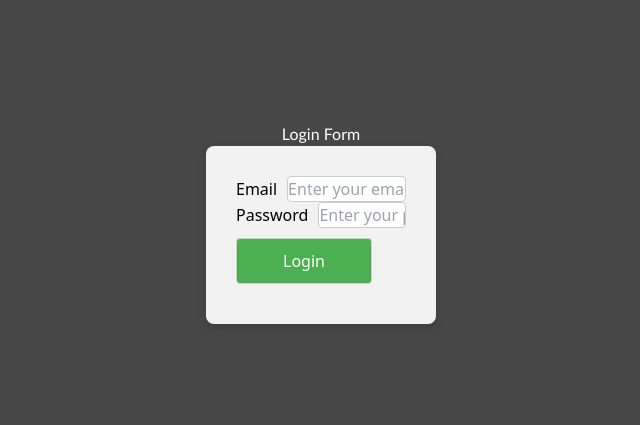
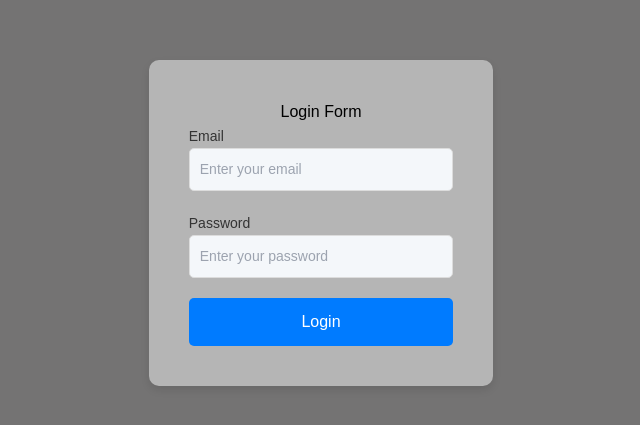
Before and after one commit to Adweeb252/HackethiX-CTF, a React (Vite) app: page /login in a window 1280 px wide. Shown: the part 177-602 px from the top of the page, without its empty margins (319-959 px from the left). Built offline with nearby package versions, Linux system fonts and the light colour scheme.

Commit message:
added routed

```diff
--- a/src/App.jsx
+++ b/src/App.jsx
@@ -4,6 +4,7 @@ import Login from './pages/Login'
 import HomePage from './pages/HomePage';
 import NotFound from './pages/NotFound';
 import Flag from './pages/Flag';
+import Submit from './pages/Submit';
 import Leaderboard from './pages/Leaderboard'
 
 function App() {
@@ -13,6 +14,7 @@ function App() {
           <Route index element = {<Home/>}/>
           <Route path = '/login' element = {<Login/>}/>
           <Route path = '/Flag' element = {<Flag/>}/>
+          <Route path = '/Submit' element = {<Submit/>}/>
           <Route path = '/Leaderboard' element = {<Leaderboard/>}/>
           <Route path = '*' element = {<NotFound/>}/>
         </Route>
--- /dev/null
+++ b/src/components/EventForm.jsx
@@ -0,0 +1,85 @@
+import { useState } from "react";
+
+const EventForm = () => {
+  const [eventId, setEventId] = useState("");
+  const [teamName, setTeamName] = useState("");
+  const [flags, setFlags] = useState(Array(10).fill(""));
+
+  const handleFlagChange = (index, value) => {
+    const updatedFlags = [...flags];
+    updatedFlags[index] = value;
+    setFlags(updatedFlags);
+  };
+
+  const handleSubmit = (e) => {
+    e.preventDefault();
+    const formData = {
+      eventId,
+      teamName,
+      flags,
+    };
+    console.log("Form Data Submitted:", formData);
+  };
+
+  return (
+    <div className="max-w-lg mx-auto p-5    ">
+      <h1 className="text-3xl font-bold text-center mb-6 text-gray-300">Submission Page</h1>
+      <form onSubmit={handleSubmit} className="space-y-6 bg-gray-800 p-6 rounded-lg shadow-lg">
+        <div>
+          <label htmlFor="eventId" className="block text-white font-medium mb-2">
+            Thon ID
+          </label>
+          <input
+            type="text"
+            id="eventId"
+            value={eventId}
+            onChange={(e) => setEventId(e.target.value)}
+            className="w-full p-2 border border-gray-600 rounded-lg bg-gray-700 text-white focus:outline-none"
+            required
+          />
+        </div>
+
+        <div>
+          <label htmlFor="teamName" className="block text-white font-medium mb-2">
+            Team Name
+          </label>
+          <input
+            type="text"
+            id="teamName"
+            value={teamName}
+            onChange={(e) => setTeamName(e.target.value)}
+            className="w-full p-2 border border-gray-600 rounded-lg bg-gray-700 text-white focus:outline-none"
+            required
+          />
+        </div>
+
+        <div>
+          <label className="block text-white font-medium mb-2">Flags</label>
+          {flags.map((flag, index) => (
+            <div key={index} className="mb-3">
+              <input
+                type="text"
+                placeholder={`Flag ${index + 1}`}
+                value={flag}
+                onChange={(e) => handleFlagChange(index, e.target.value)}
+                className="w-full p-2 rounded-lg bg-gray-700 text-white focus:outline-none"
+                required
+              />
+            </div>
+          ))}
+        </div>
+
+        <div>
+          <button
+            type="submit"
+            className="w-full p-3 bg-gray-700 text-white font-semibold rounded-lg hover:bg-blue-700 focus:outline-none"
+          >
+            Submit
+          </button>
+        </div>
+      </form>
+    </div>
+  );
+};
+
+export default EventForm;
--- /dev/null
+++ b/src/components/LeaderboardComp.jsx
@@ -0,0 +1,35 @@
+const LeaderboardComp = ({ data }) => {
+  return (
+    <div className="max-w-2xl mx-auto p-4">
+      <h1 className="text-4xl font-bold text-center text-gray-300 p-5 mb-6">Leaderboard</h1>
+      <div className="bg-gray-800 rounded-lg shadow-lg overflow-hidden">
+        <table className="min-w-full bg-gray-900">
+          <thead>
+            <tr>
+              <th className="px-6 py-3 text-left text-xs font-medium text-gray-400 uppercase tracking-wider">
+                Thon ID
+              </th>
+              <th className="px-6 py-3 text-left text-xs font-medium text-gray-400 uppercase tracking-wider">
+                Name
+              </th>
+              <th className="px-6 py-3 text-left text-xs font-medium text-gray-400 uppercase tracking-wider">
+                Points
+              </th>
+            </tr>
+          </thead>
+          <tbody>
+            {data.map((user, index) => (
+              <tr key={user.id} className={index % 2 === 0 ? 'bg-gray-800' : 'bg-gray-700'}>
+                <td className="px-6 py-4 text-white">{index + 1}</td>
+                <td className="px-6 py-4 text-white">{user.name}</td>
+                <td className="px-6 py-4 text-white">{user.points}</td>
+              </tr>
+            ))}
+          </tbody>
+        </table>
+      </div>
+    </div>
+  );
+};
+
+export default LeaderboardComp;
--- a/src/pages/App.css
+++ b/src/pages/App.css
@@ -35,7 +35,7 @@ section {
   margin-bottom: 10px;
   padding: 10px 15px;
   color: #ddd;
-  font-size: 24px;
+  font-size: 22px;
 }
 
 footer {
--- a/src/pages/Home.jsx
+++ b/src/pages/Home.jsx
@@ -77,6 +77,7 @@ function App() {
               speed={75}
               eraseSpeed={50}
               cursor={"_"}
+              className="text-cyan-400 font-bold font-mono italic"
             />
           </h1>
 
@@ -90,7 +91,8 @@ function App() {
         <div>
           <h4>Follow Us</h4>
           <a href="./Flag" target="_blank">
-            <p>Facebook</p>
+            <p>LinkedIn</p>
+            <p>Youtube</p>
           </a>
         </div>
 
--- a/src/pages/Leaderboard.jsx
+++ b/src/pages/Leaderboard.jsx
@@ -1,11 +1,20 @@
-import React from 'react'
+import LeaderboardComp from '../components/LeaderboardComp';
 
 function Leaderboard() {
+  const leaderboardData = [
+    { id: 1000, name: "Team 1", points: 150 },
+    { id: 1001, name: "Team 2", points: 130 },
+    { id: 1002, name: "Team 3", points: 130 },
+    { id: 1003, name: "Team 4", points: 120 },
+    { id: 1004, name: "Team 5", points: 120 },
+    { id: 1005, name: "Team 6", points: 120 },
+  ];
+
   return (
-    <div>
-
+    <div className='h-[100vh] w-[100vw] bg-gray-600'>
+      <LeaderboardComp data={leaderboardData} />
     </div>
-  )
+  );
 }
 
-export default Leaderboard
+export default Leaderboard;
--- a/src/pages/Login.jsx
+++ b/src/pages/Login.jsx
@@ -21,6 +21,7 @@ const LoginPage = () => {
       navigate("/");
     }
   };
+
   return (
 
     <div className="login-container">
--- a/src/pages/LoginPage.css
+++ b/src/pages/LoginPage.css
@@ -1,48 +1,68 @@
+body {
+  font-family: 'Arial', sans-serif;
+  background-color: #747373;
+  margin: 0;
+  padding: 0;
+  display: flex;
+  justify-content: center;
+  align-items: center;
+  height: 100vh;
+}
+
 .login-container {
-  display: flex;
-  flex-direction: column;
-  align-items: center;
-  justify-content: center;
-  height: 100vh;
-  background-color: #474747;
-  align-items: center;
+  background-color: #b5b5b5;
+  padding: 40px;
+  border-radius: 10px;
+  box-shadow: 0 4px 8px rgba(0, 0, 0, 0.1);
+  width: 100%;
+  max-width: 400px;
+  text-align: center;
 }
 
 h2 {
   margin-bottom: 20px;
-  color: #fff;
-  font-family: 'Trebuchet MS', 'Lucida Sans Unicode', 'Lucida Grande', 'Lucida Sans', Arial, sans-serif;
+  color: #000000;
+}
+
+.login-form {
+  display: flex;
+  flex-direction: column;
 }
 
 .input-group {
-  display: flex;
-  align-items: center;
-  gap: 10px;
+  margin-bottom: 20px;
+  text-align: left;
 }
 
-.login-form {
-  background-color: #f2f2f2;
-  padding: 30px;
-  border-radius: 8px;
-  box-shadow: 0 4px 8px rgba(0, 0, 0, 0.1);
-  width: 230px;
+.input-group label {
+  font-size: 14px;
+  color: #333333;
+  margin-bottom: 5px;
 }
 
-input {
-  width: 80%;
+.input-group input {
+  width: 100%;
   padding: 10px;
-  margin: 10px 0;
-  border: 1px solid #ccc;
-  border-radius: 4px;
+  border-radius: 5px;
+  border: 1px solid #dcdcdc;
+  background-color: #f4f7fa;
+  color: #333;
+  font-size: 14px;
+  outline: none;
+  transition: border 0.3s ease;
 }
 
-#login {
-  width: 80%;
-  padding: 10px;
-  margin: 10px 0;
-  border: 1px solid #ccc;
-  border-radius: 4px;
-  background-color: #4caf50;
+.input-group input:focus {
+  border-color: #007bff;
+}
+
+button#login {
+  background-color: #007bff;
   color: white;
+  border: none;
+  padding: 12px;
+  border-radius: 5px;
+  font-size: 16px;
   cursor: pointer;
+  transition: background-color 0.3s ease;
 }
--- a/src/pages/NotFound.jsx
+++ b/src/pages/NotFound.jsx
@@ -1,9 +1,9 @@
 const NotFound = () => {
     return (
-        <div style={{display: "flex", flexDirection: "column", fontSize: "36px", width: "100vw", height: "100vh", justifyContent: "center", alignItems: "center", backgroundColor: "black", color: "white"}}>
-            <div>Error : Page Doesn't Exist</div>
-            <div>Congrats you found another flag</div>
-            <p>CTF 3rr0r_p4g3</p>
+        <div className="flex flex-col w-[100%] h-[100vh] text-center justify-center bg-black text-white">
+            <div className="text-4xl p-5">Error 404: Page Not Found</div>
+            <div className="text-2xl">Congrats!! You found another flag<p>CTF 3rr0r_p4g3</p></div>
+
         </div>
     )
 }
--- /dev/null
+++ b/src/pages/Submit.jsx
@@ -0,0 +1,11 @@
+import EventForm from "../components/EventForm";
+
+function Submit() {
+  return (
+    <div className="bg-gray-600">
+      <EventForm />
+    </div>
+  );
+}
+
+export default Submit;
```
